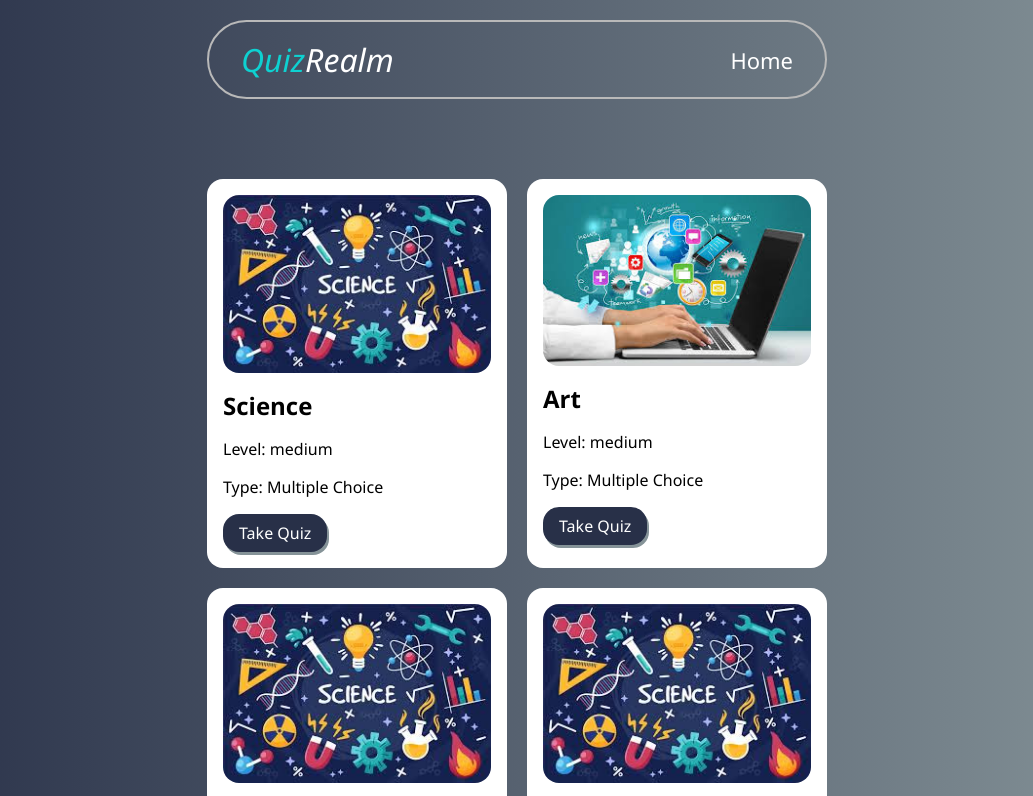
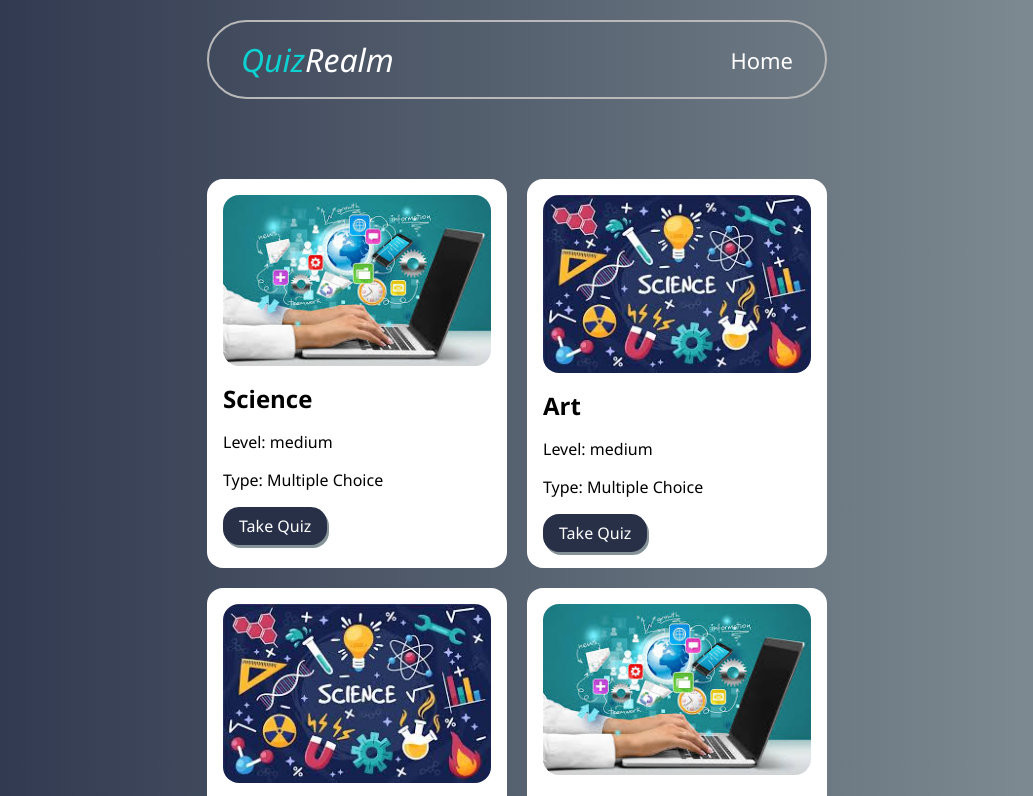
Before and after one commit to DevMeley/Quiz-App, a React (Vite) app: page / in a window 1280 px wide. Shown: the top 796 px of the page, without its empty margins (123-1156 px from the left). Built offline with nearby package versions, Linux system fonts and the light colour scheme.

Commit message:
Fixed routing error and image import

```diff
--- a/src/App.jsx
+++ b/src/App.jsx
@@ -4,39 +4,41 @@ import Footer from "./Components/Footer";
 import Home from "./Components/Home";
 import NoPage from "./Components/NoPage";
 import { BrowserRouter, Route, Routes } from "react-router-dom";
-import React from 'react'
+import React from "react";
 import { useState } from "react";
-import Category from './Components/Category';
-import Main from "./Components/Main";
-
+import Category from "./Components/Category";
+import Main from "./Components/Mainn";
 
 function App() {
-
   const [catId, setCatId] = useState("");
 
   return (
     <>
-      <Nav />
-      <div className="body">
-        <BrowserRouter>
+      <BrowserRouter>
+        <Nav />
+        <div className="body">
           <Routes>
-            <Route path='/quiz' element={<Category catId={catId} />}/>
-            <Route path='/' element={<Main setCatId={setCatId} />}/>
+            <Route path="/quiz" element={<Category catId={catId} />} />
+            <Route path="/" element={<Main setCatId={setCatId} />} />
           </Routes>
-        </BrowserRouter>
         </div>
-      <Footer />
+        <Footer />
+      </BrowserRouter>
     </>
   );
 
-  {/* <Home /> */}
-  {/* <BrowserRouter>
+  {
+    /* <Home /> */
+  }
+  {
+    /* <BrowserRouter>
     <Routes>
     <Route path="/" element={<Home />} />
     <Route path="*" element={<NoPage />} />
 
     </Routes>
-  </BrowserRouter> */}
+  </BrowserRouter> */
+  }
 }
 
 export default App;
--- a/src/Components/Home.jsx
+++ b/src/Components/Home.jsx
@@ -1,26 +1,32 @@
-import React from 'react'
+import React from "react";
 import { useState } from "react";
-import Category from './Category';
-import { BrowserRouter, data, Route, Routes } from 'react-router-dom';
-import Main from './Main';
+import Category from "./Category";
+import { BrowserRouter, data, Route, Routes } from "react-router-dom";
+import Main from "./Mainn";
 
 function Home() {
-    const [catId, setCatId] = useState("");
+  const [catId, setCatId] = useState("");
 
   return (
     <div>
-        <div className="body">
-        <BrowserRouter>
+      <div className="body">
+        {/* <BrowserRouter>
           <Routes>
-          {catId ?
-            <Route path='/quiz' element={<Category catId={catId} />}/> :
-            <Route path='/' element={<Main setCatId={setCatId} />}/>
-          }
+            {catId ? (
+              <Route path="/quiz" element={<Category catId={catId} />} />
+            ) : (
+              <Route path="/" element={<Main setCatId={setCatId} />} />
+            )}
           </Routes>
-        </BrowserRouter>
-        </div>
+        </BrowserRouter> */}
+        {catId ? (
+              <Category catId={catId} />
+            ) : (
+              <Main setCatId={setCatId} />
+        )}
+      </div>
     </div>
-  )
+  );
 }
 
-export default Home
+export default Home;
--- a/src/Components/Main.jsx
+++ b/src/Components/Mainn.jsx
@@ -1,34 +1,36 @@
 import React from "react";
 import "../Components/CSS/main.css";
 import { Link } from "react-router-dom";
+import download10 from "../assets/download (1).jpeg"
+import download11 from "../assets/download.jpeg"
 
 function Main({ setCatId }) {
   const Categories = [
     {
       id: "1",
       category: "Science ",
-      image: "public/download.jpeg",
+      image: download10,
       Level: "medium",
       Type: "Multiple Choice",
     },
     {
       id: "2",
       category: "Art",
-      image: "public/download (1).jpeg",
+      image: download11,
       Level: "medium",
       Type: "Multiple Choice",
     },
     {
       id: "3",
       category: "History",
-      image: "public/download.jpeg",
+      image: download11,
       Level: "medium",
       Type: "Multiple Choice",
     },
     {
       id: "4",
       category: "Technology",
-      image: "public/download.jpeg",
+      image: download10,
       Level: "medium",
       Type: "Multiple Choice",
     },
--- a/src/Components/Nav.jsx
+++ b/src/Components/Nav.jsx
@@ -1,8 +1,9 @@
 import React from "react";
 import "../Components/CSS/Nav.css";
-import { Link } from "react-router-dom";
+import { Navigate, useNavigate } from "react-router-dom";
 
 export default function Nav() {
+  const navigate = useNavigate()
   return (
     <div>
       <div className="hero">
@@ -12,7 +13,7 @@ export default function Nav() {
         {/* <Link to="/">
           <p className="home">Home</p>
         </Link> */}
-        <p className="home">Home</p>
+        <p onClick={()=>navigate("/")} className="home">Home</p>
       </div>
     </div>
   );
```
Also changed, not shown: src/assets/download (1).jpeg (renamed from public/download (1).jpeg), src/assets/download.jpeg (renamed from public/download.jpeg).
